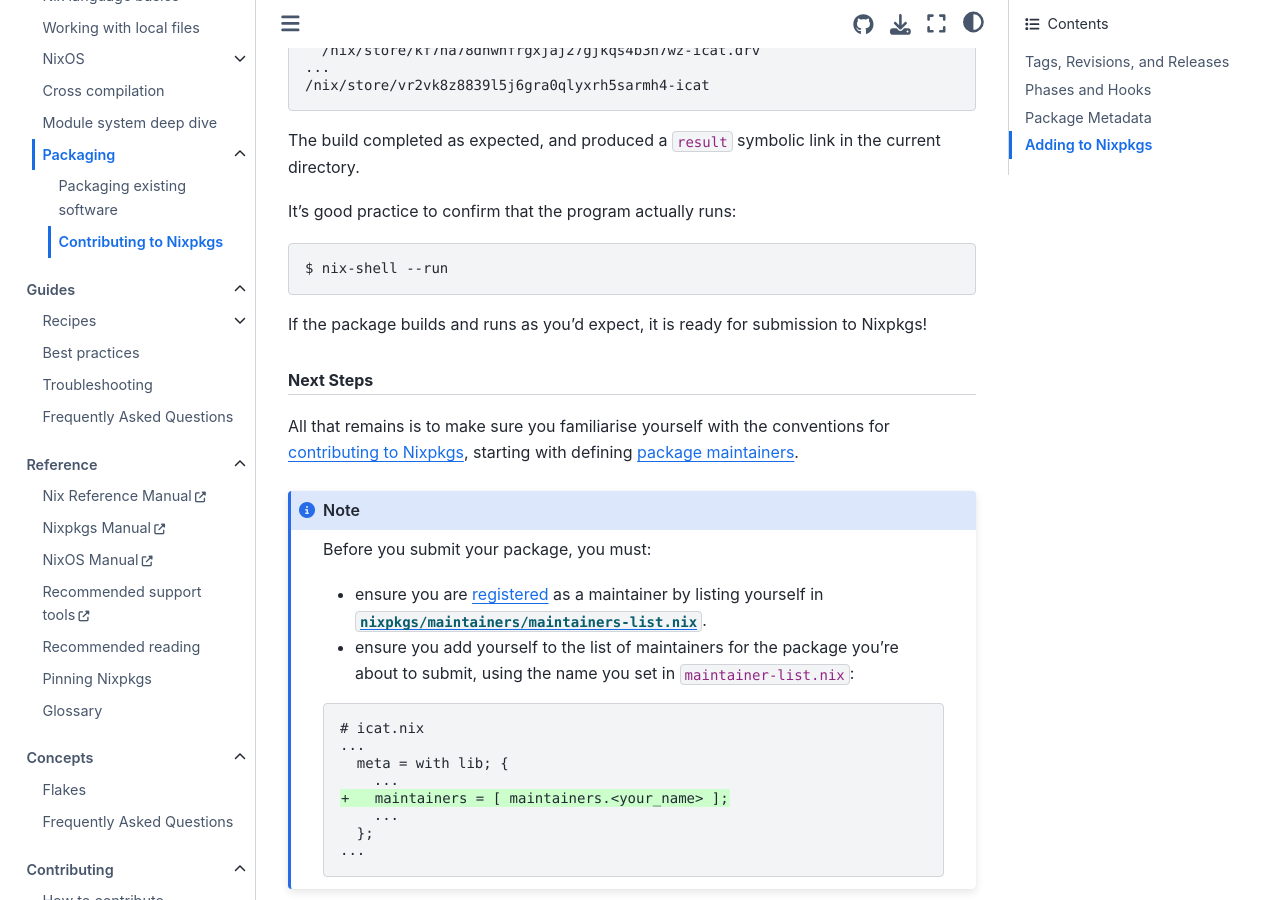
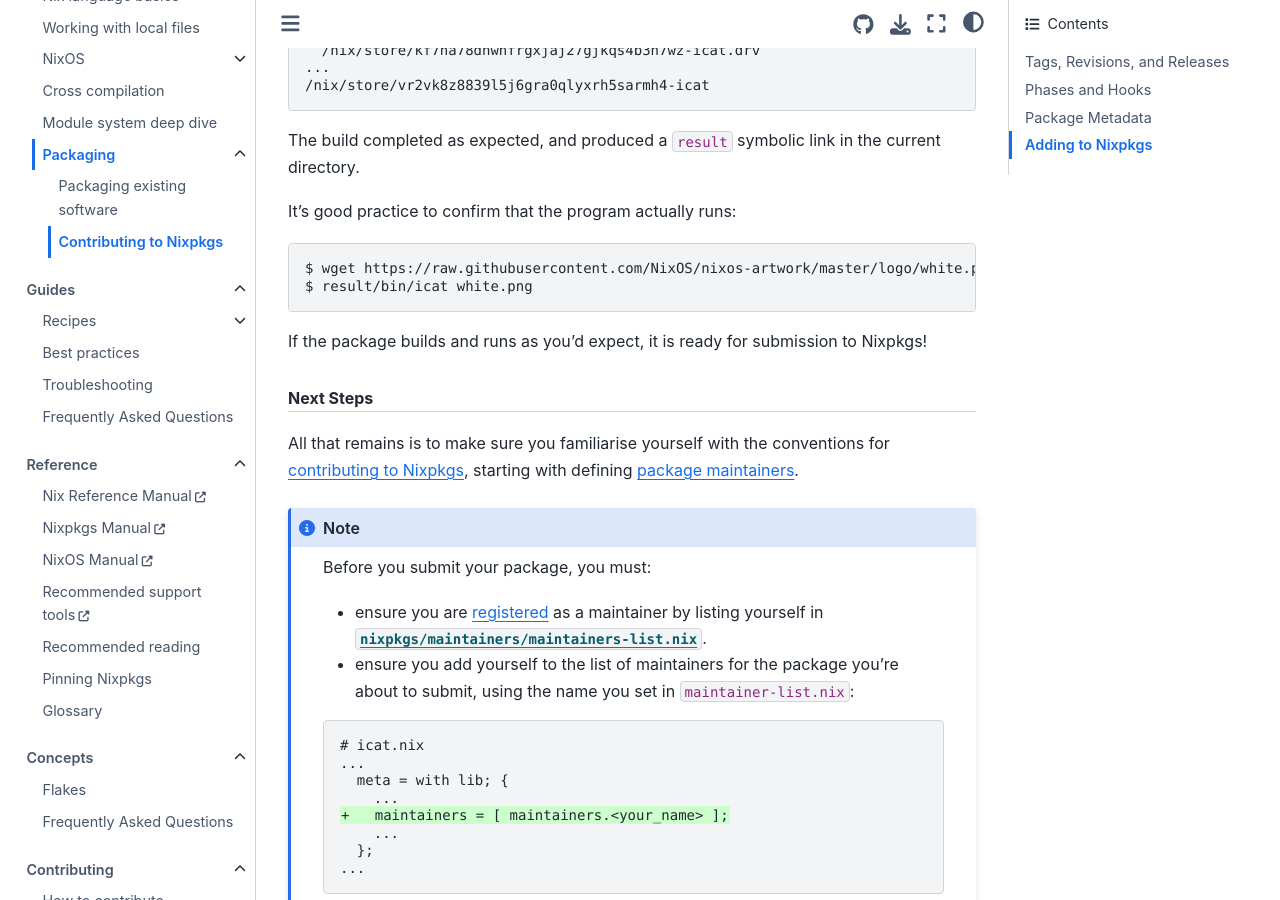
Before and after one commit to NixOS/nix.dev, a Sphinx documentation site: the page built from source/tutorials/packaging/contributing-to-nixpkgs.md, in a window 1280 px wide and 900 px high, scrolled down 5026 px. Built offline with Sphinx 7.4.7 and the Sphinx Book theme 1.1.4, drawn with Linux system fonts in a browser that asks for light colours.

Commit message:
Update source/tutorials/packaging/contributing-to-nixpkgs.md
Co-authored-by: Silvan Mosberger <github@infinisil.com>

````diff
--- a/source/tutorials/packaging/contributing-to-nixpkgs.md
+++ b/source/tutorials/packaging/contributing-to-nixpkgs.md
@@ -195,7 +195,8 @@
 It's good practice to confirm that the program actually runs:
 
 ```console
-$ nix-shell --run
+$ wget https://raw.githubusercontent.com/NixOS/nixos-artwork/master/logo/white.png
+$ result/bin/icat white.png
 ```
 
 If the package builds and runs as you'd expect, it is ready for submission to Nixpkgs!
````
